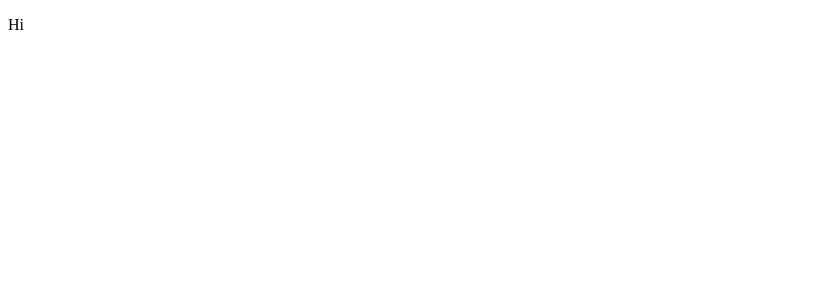
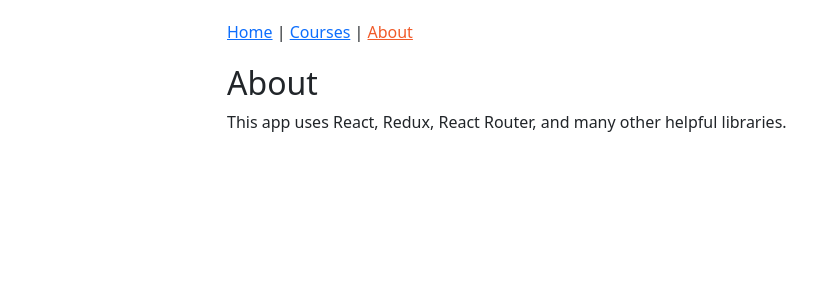
Before and after one commit to vrundanawal/React-Redux-app, a React app: page /about in a window 1280 px wide. Shown: the top 300 px of the page, without its empty margins (0-840 px from the left). Built offline with nearby package versions, Linux system fonts and the light colour scheme.

Commit message:
updated with Routes and pages

```diff
--- /dev/null
+++ b/src/components/App.js
@@ -0,0 +1,23 @@
+import React from "react";
+import { Route, Switch } from "react-router-dom";
+import AboutPage from "./about/AboutPage";
+import HomePage from "./home/HomePage";
+import Header from "./common/Header";
+import PageNotFound from "./PageNotFound";
+import CoursesPage from "./courses/CoursesPage";
+
+const App = () => {
+  return (
+    <div className="container-fluid">
+      <Header />
+      <Switch>
+        <Route exact path="/" component={HomePage}></Route>
+        <Route exact path="/about" component={AboutPage}></Route>
+        <Route exact path="/courses" component={CoursesPage}></Route>
+        <Route component={PageNotFound}></Route>
+      </Switch>
+    </div>
+  );
+};
+
+export default App;
--- /dev/null
+++ b/src/components/PageNotFound.js
@@ -0,0 +1,5 @@
+import React from "react";
+
+const PageNotFound = () => <h1>Oops! Page not found</h1>;
+
+export default PageNotFound;
--- /dev/null
+++ b/src/components/about/AboutPage.js
@@ -0,0 +1,13 @@
+import React from "react";
+
+const AboutPage = () => (
+  <div>
+    <h2>About</h2>
+    <p>
+      This app uses React, Redux, React Router, and many other helpful
+      libraries.
+    </p>
+  </div>
+);
+
+export default AboutPage;
--- /dev/null
+++ b/src/components/common/Header.js
@@ -0,0 +1,23 @@
+import React from "react";
+import { NavLink } from "react-router-dom";
+
+const Header = () => {
+  const activeStyle = { color: "#F15B2A" };
+  return (
+    <nav>
+      <NavLink to="/" activeStyle={activeStyle} exact>
+        Home
+      </NavLink>{" "}
+      {" | "}
+      <NavLink to="/courses" activeStyle={activeStyle}>
+        Courses
+      </NavLink>
+      {" | "}
+      <NavLink to="/about" activeStyle={activeStyle}>
+        About
+      </NavLink>
+    </nav>
+  );
+};
+
+export default Header;
--- /dev/null
+++ b/src/components/courses/CoursesPage.js
@@ -0,0 +1,7 @@
+import React from "react";
+
+const CoursesPage = () => {
+  return <h2>Courses</h2>;
+};
+
+export default CoursesPage;
--- /dev/null
+++ b/src/components/home/HomePage.js
@@ -0,0 +1,14 @@
+import React from "react";
+import { Link } from "react-router-dom";
+
+const HomePage = () => (
+  <div className="jumbotron">
+    <h1>Pluralsight Administration</h1>
+    <p>React, Redux and React Router for ultra-responsive web apps.</p>
+    <Link to="about" className="btn btn-primary btn-lg">
+      Learn more
+    </Link>
+  </div>
+);
+
+export default HomePage;
--- /dev/null
+++ b/src/index.css
@@ -0,0 +1,8 @@
+#app {
+  max-width: 850px;
+  margin: 0 auto;
+}
+
+nav {
+  padding: 20px 0 20px 0;
+}
--- a/src/index.js
+++ b/src/index.js
@@ -1,9 +1,13 @@
 import React from "react";
+import { render } from "react-dom";
+import { BrowserRouter as Router } from "react-router-dom";
+import "bootstrap/dist/css/bootstrap.min.css";
+import App from "./components/App";
+import "./index.css";
 
-import { render } from "react-dom";
-
-function Hi() {
-  return <p>Hi</p>;
-}
-
-render(<Hi />, document.getElementById("app"));
+render(
+  <Router>
+    <App />
+  </Router>,
+  document.getElementById("app")
+);
```
Also changed, not shown: Notes/components type.PNG (added).
